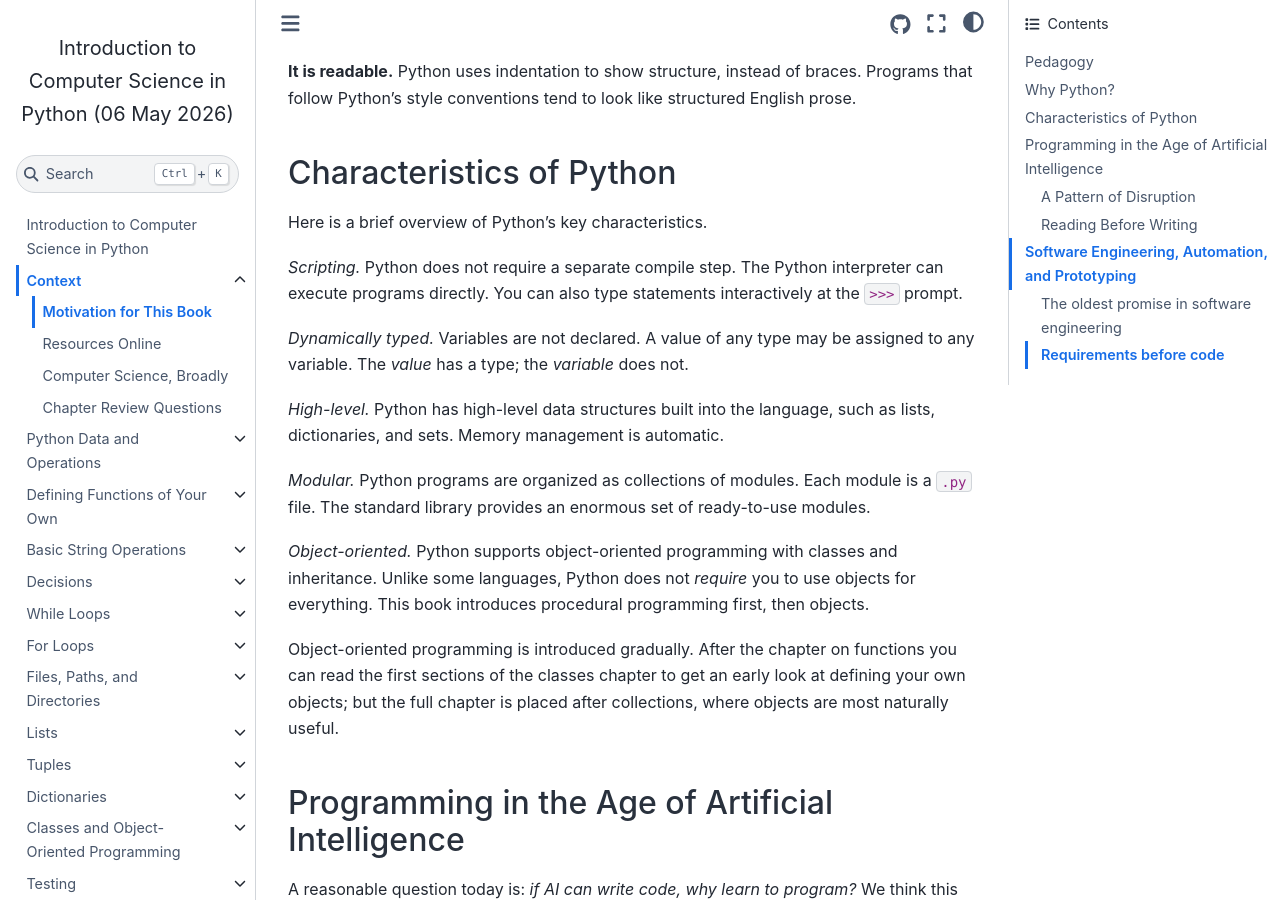
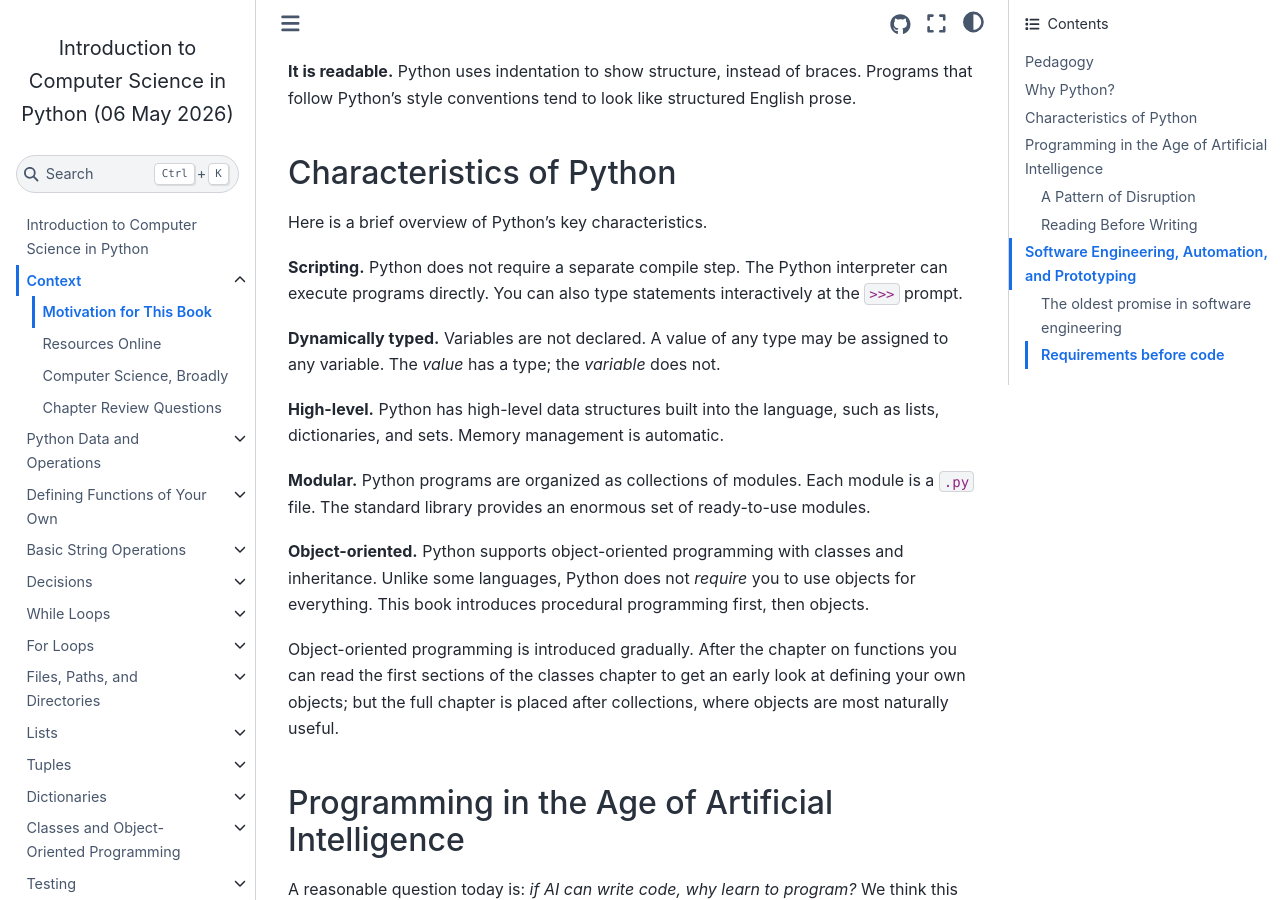
Before and after one commit to gkthiruvathukal/introcs-python-ai, a Sphinx documentation site: the page built from source/context/motivation.rst, in a window 1280 px wide and 900 px high, scrolled down 1186 px. Built offline with Sphinx 7.4.7 and the Sphinx Book theme 1.1.4, drawn with Linux system fonts in a browser that asks for light colours.

Commit message:
Use bold for Python characteristics headings instead of italics
Co-Authored-By: Claude Sonnet 4.6 <noreply@anthropic.com>

```diff
--- a/source/context/motivation.rst
+++ b/source/context/motivation.rst
@@ -55,25 +55,25 @@ Characteristics of Python
 
 Here is a brief overview of Python's key characteristics.
 
-*Scripting.*
+**Scripting.**
 Python does not require a separate compile step.  The Python interpreter
 can execute programs directly.  You can also type statements interactively
 at the ``>>>`` prompt.
 
-*Dynamically typed.*
+**Dynamically typed.**
 Variables are not declared.  A value of any type may be assigned to any
 variable.  The *value* has a type; the *variable* does not.
 
-*High-level.*
+**High-level.**
 Python has high-level data structures built into the language, such as
 lists, dictionaries, and sets.  Memory management is automatic.
 
-*Modular.*
+**Modular.**
 Python programs are organized as collections of modules.  Each module is a
 ``.py`` file.  The standard library provides an enormous set of ready-to-use
 modules.
 
-*Object-oriented.*
+**Object-oriented.**
 Python supports object-oriented programming with classes and inheritance.
 Unlike some languages, Python does not *require* you to use objects for
 everything.  This book introduces procedural programming first, then
```
